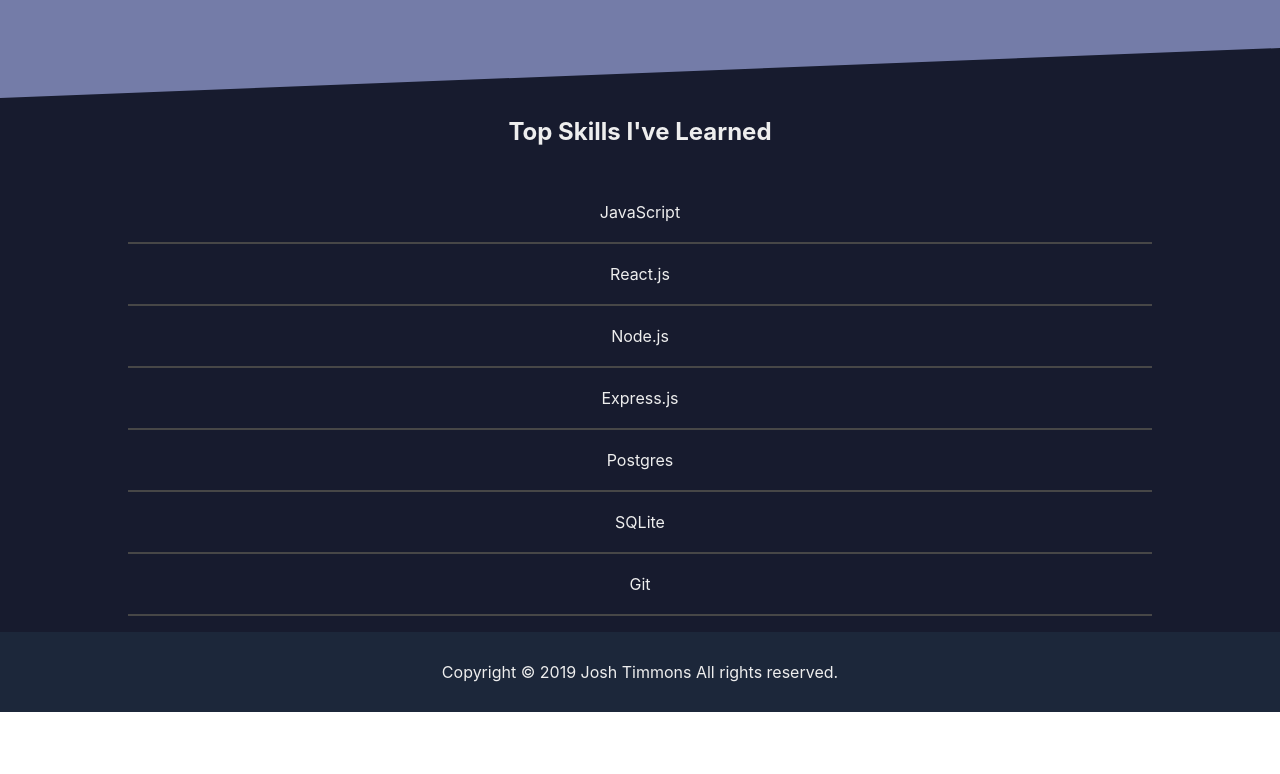
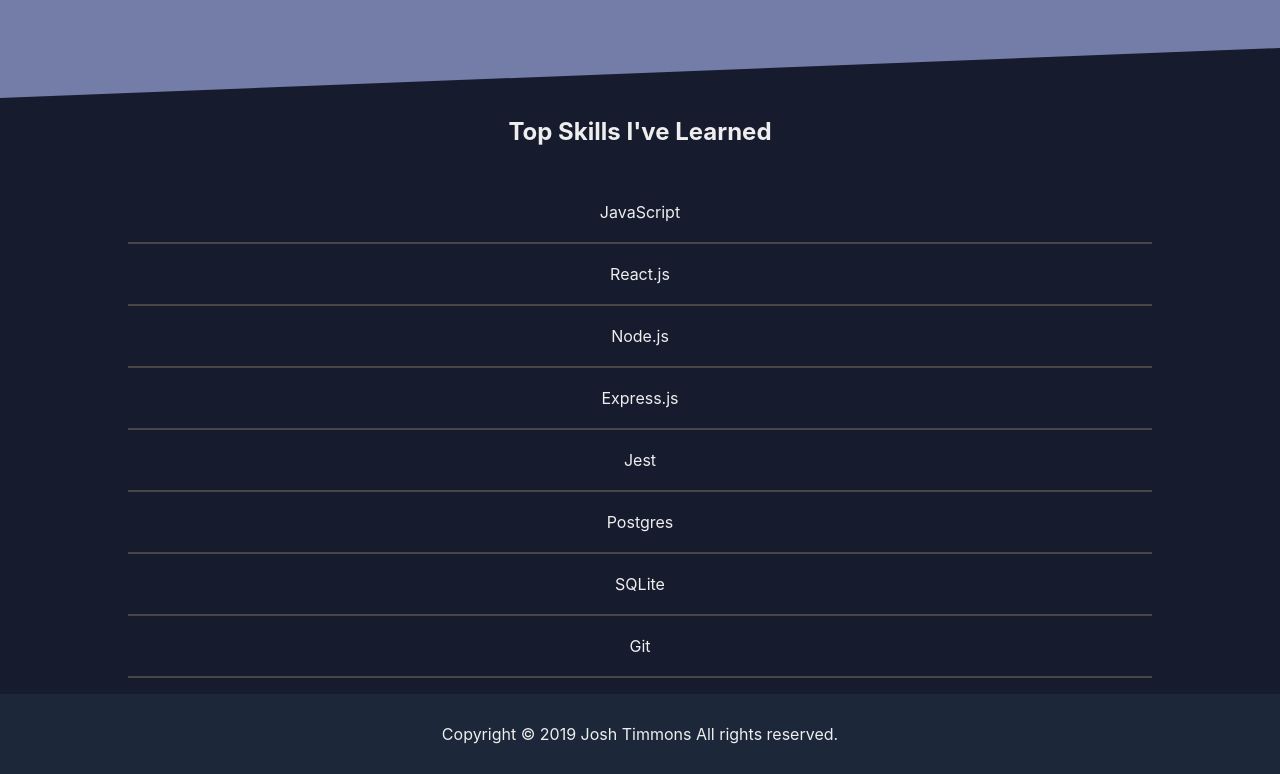
Before and after one commit to josh182014/portfolio-site, a React (Create React App) app: page / in a window 1280 px wide. Shown: the part 1770-2544 px from the top of the page. Before the commit the page ends 2482 px from the top, so only its background shows below. Built offline with nearby package versions, Linux system fonts and the light colour scheme.

Commit message:
added Jest to list of skills

```diff
--- a/src/components/Skills/Skills.js
+++ b/src/components/Skills/Skills.js
@@ -2,7 +2,7 @@
 
 const Skills = (props) => {
 
-    const skills = ['JavaScript', 'React.js', 'Node.js', 'Express.js', 'Postgres', 'SQLite', 'Git' ]
+    const skills = ['JavaScript', 'React.js', 'Node.js', 'Express.js', 'Jest', 'Postgres', 'SQLite', 'Git' ]
     return (
         <div className='skillsContainer'>
             <h2>Top Skills I've Learned</h2>
```
